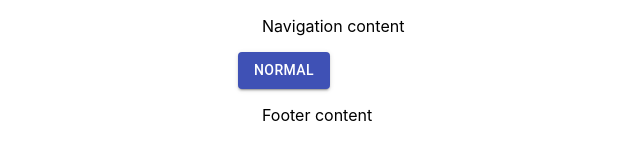
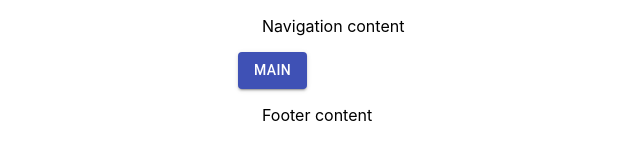
Before and after one commit to nagy135/testify-react, a React (Create React App) app: page / in a window 1280 px wide. Shown: the top 160 px of the page, without its empty margins (126-766 px from the left). Built offline with nearby package versions, Linux system fonts and the light colour scheme.

Commit message:
feat: axios, init login

```diff
--- a/package.json
+++ b/package.json
@@ -7,6 +7,7 @@
     "@testing-library/jest-dom": "^5.11.4",
     "@testing-library/react": "^11.1.0",
     "@testing-library/user-event": "^12.1.10",
+    "axios": "^0.21.1",
     "react": "^17.0.1",
     "react-dom": "^17.0.1",
     "react-router-dom": "^5.2.0",
--- a/src/App.js
+++ b/src/App.js
@@ -1,6 +1,8 @@
 import './App.css';
 import Footer from './components/Footer';
 import Navigation from './components/Navigation';
+import Login from './components/Login';
+import Main from './components/Main';
 import Button from '@material-ui/core/Button';
 import Container from '@material-ui/core/Container';
 
@@ -21,14 +23,10 @@ function App() {
                     <Route
                         path="/login"
                         render={() => (
-                            <Button variant="contained" color="primary">
-                                LOGIN
-                            </Button>
+                            <Login/>
                         )} />
                     <Route path="/">
-                        <Button variant="contained" color="primary">
-                            NORMAL
-                        </Button>
+                        <Main/>
                     </Route>
                 </Switch>
             </Router>
--- /dev/null
+++ b/src/components/Login.js
@@ -0,0 +1,26 @@
+import Button from '@material-ui/core/Button';
+import axios from "axios";
+
+const Login = () => {
+
+    const logUp = async () => {
+        console.log('loggin up');
+        const response = await axios.post(`http://127.0.0.1:8081/api/login`, {
+            email: 'viktor.nagy1995@gmail.com',
+            password: 'bublinka'
+        });
+        console.log(response);
+    }
+
+    return (
+        <Button
+            variant="contained"
+            color="primary"
+            onClick={() => {
+                logUp();
+            }}>
+            Login
+        </Button>
+    );
+}
+export default Login;
--- /dev/null
+++ b/src/components/Main.js
@@ -0,0 +1,10 @@
+import Button from '@material-ui/core/Button';
+
+const Main = () => {
+   return (
+       <Button variant="contained" color="primary">
+           Main
+       </Button>
+   );
+}
+export default Main;
```
Also changed, not shown: src/components/css/Login.css (added), src/components/css/Main.css (added), 1 other file (tests, documents, lock files or other folders).
